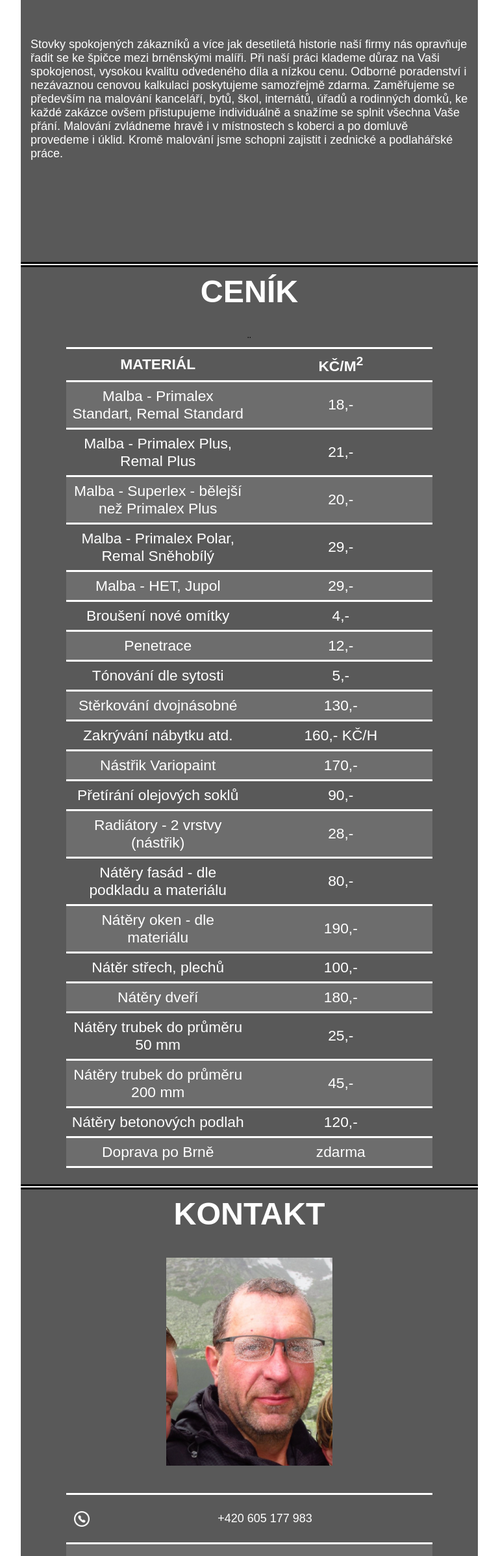
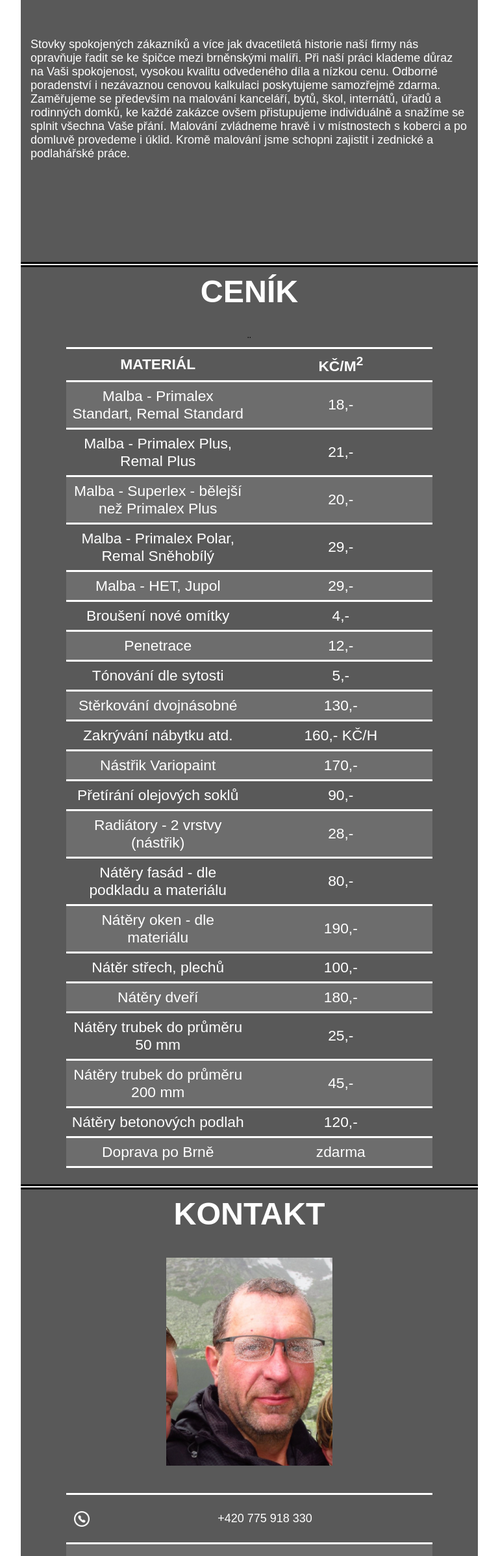
Before and after one commit to PetrNemecBellator/web, a plain HTML site: page index.html in a window 1280 px wide. Shown: the part 373-2767 px from the top of the page at 65% size, without its empty margins (256-1023 px from the left). Drawn offline with Linux system fonts and the light colour scheme.

Commit message:
phone number changed

```diff
--- a/index.html
+++ b/index.html
@@ -29,7 +29,7 @@
         <main>
             <section id="hlavniStranka">
                 <h1>A máte vymalováno</h1>
-                <p class="propagation">Stovky spokojených zákazníků a více jak desetiletá historie naší firmy nás opravňuje řadit se ke špičce mezi brněnskými malíři. Při naší práci klademe důraz na Vaši spokojenost, vysokou kvalitu odvedeného díla a nízkou cenu. Odborné poradenství i nezávaznou cenovou kalkulaci poskytujeme samozřejmě zdarma. Zaměřujeme se především na malování kanceláří, bytů, škol, internátů, úřadů a rodinných domků, ke každé zakázce ovšem přistupujeme individuálně a snažíme se splnit všechna Vaše přání. Malování zvládneme hravě i v místnostech s koberci a po domluvě provedeme i úklid. Kromě malování jsme schopni zajistit i zednické a podlahářské práce.</p>
+                <p class="propagation">Stovky spokojených zákazníků a více jak dvacetiletá historie naší firmy nás opravňuje řadit se ke špičce mezi brněnskými malíři. Při naší práci klademe důraz na Vaši spokojenost, vysokou kvalitu odvedeného díla a nízkou cenu. Odborné poradenství i nezávaznou cenovou kalkulaci poskytujeme samozřejmě zdarma. Zaměřujeme se především na malování kanceláří, bytů, škol, internátů, úřadů a rodinných domků, ke každé zakázce ovšem přistupujeme individuálně a snažíme se splnit všechna Vaše přání. Malování zvládneme hravě i v místnostech s koberci a po domluvě provedeme i úklid. Kromě malování jsme schopni zajistit i zednické a podlahářské práce.</p>
 
             </section>
 
@@ -121,7 +121,7 @@
 
                     <table class="tableKontakt">
                         <tr>
-                            <td class="td"><img class="smallIcon" src="/img/mobile.png" alt="telefon"/></td> <td > <p > +420 605 177 983</p></td>
+                            <td class="td"><img class="smallIcon" src="/img/mobile.png" alt="telefon"/></td> <td > <p > +420 775 918 330</p></td>
                         </tr>
                         <tr>
                             <td class="td"><img class="smallIcon" src="/img/mailBox.png" alt="email"/></td> <td> <p>malby.pokoju@seznam.cz</p></td>
```
